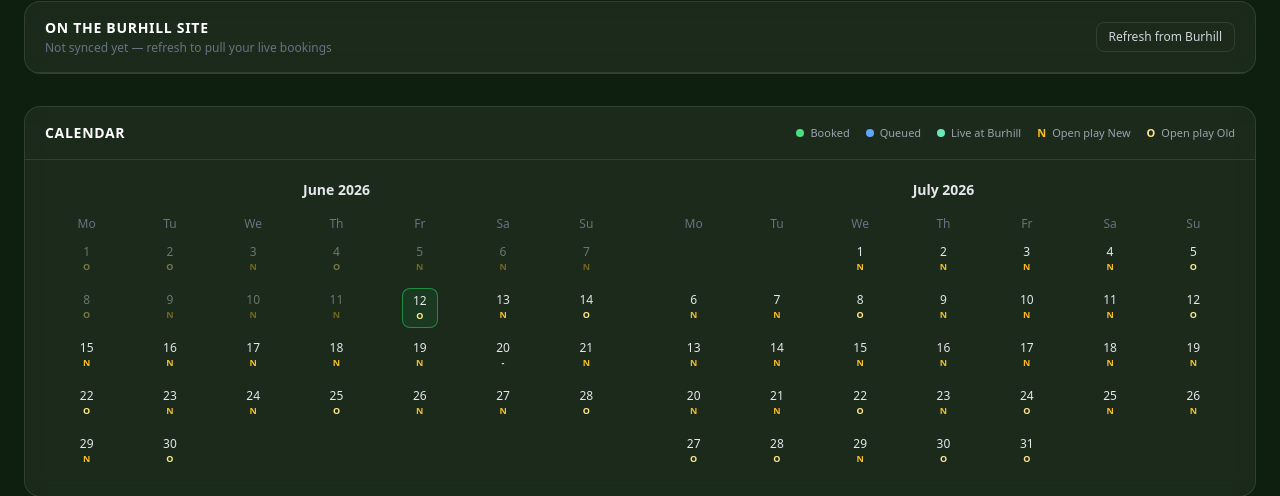
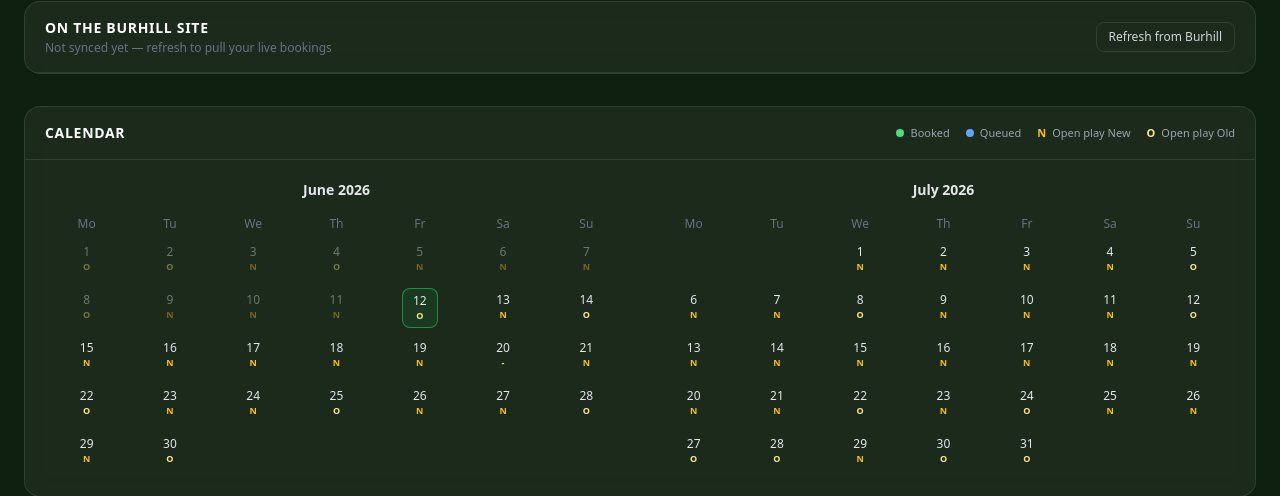
Before and after one commit to PaulJohnson85/burhill-booker, a Flask app: page / in a window 1280 px wide. Shown: the part 534-1030 px from the top of the page. Run offline with Flask 3, Linux system fonts and the light colour scheme; the visitor is signed in with stand-in values (Sample User, id 1); data that the repository does not hold is empty; some libraries are stand-ins or nearby versions.

Commit message:
Remove the Live at Burhill marker from the calendar
The synced site bookings still appear in their own panel; on the
calendar they duplicated the Booked dot for bot-made bookings.

Co-Authored-By: Claude Opus 4.8 <noreply@anthropic.com>

```diff
--- a/templates/index.html
+++ b/templates/index.html
@@ -334,7 +334,6 @@
         <div class="flex items-center gap-4 text-[11px] text-gray-400">
           <span class="flex items-center gap-1.5"><span class="w-2 h-2 rounded-full bg-green-400 inline-block"></span> Booked</span>
           <span class="flex items-center gap-1.5"><span class="w-2 h-2 rounded-full bg-blue-400 inline-block"></span> Queued</span>
-          <span class="flex items-center gap-1.5"><span class="w-2 h-2 rounded-full bg-emerald-300 inline-block"></span> Live at Burhill</span>
           <span class="flex items-center gap-1.5"><span class="text-amber-400 font-bold">N</span> Open play New</span>
           <span class="flex items-center gap-1.5"><span class="text-amber-200 font-bold">O</span> Open play Old</span>
         </div>
@@ -361,7 +360,6 @@
                 {% set tip = [] %}
                 {% if d.booked %}{% set _ = tip.append('Booked ' ~ d.booked|join(', ')) %}{% endif %}
                 {% if d.queued %}{% set _ = tip.append('Queued ' ~ d.queued|join(', ')) %}{% endif %}
-                {% if d.site %}{% set _ = tip.append('Live at Burhill ' ~ d.site|join(', ')) %}{% endif %}
                 {% if d.open_play %}{% set _ = tip.append('Open play: ' ~ d.open_play ~ (' ' ~ d.open_play_times if d.open_play_times else '')) %}{% endif %}
                 {% if d.event %}{% set _ = tip.append(d.event) %}{% endif %}
                 <td class="py-1">
@@ -373,7 +371,6 @@
                     <span class="flex gap-0.5 mt-0.5">
                       {% if d.booked %}<span class="w-1.5 h-1.5 rounded-full bg-green-400 inline-block"></span>{% endif %}
                       {% if d.queued %}<span class="w-1.5 h-1.5 rounded-full bg-blue-400 inline-block"></span>{% endif %}
-                      {% if d.site %}<span class="w-1.5 h-1.5 rounded-full bg-emerald-300 inline-block"></span>{% endif %}
                       {% if d.open_play_letter %}<span class="text-[9px] leading-none font-bold {% if d.open_play_letter == 'N' %}text-amber-400{% else %}text-amber-200{% endif %}">{{ d.open_play_letter }}</span>{% endif %}
                     </span>
                   </div>
```
